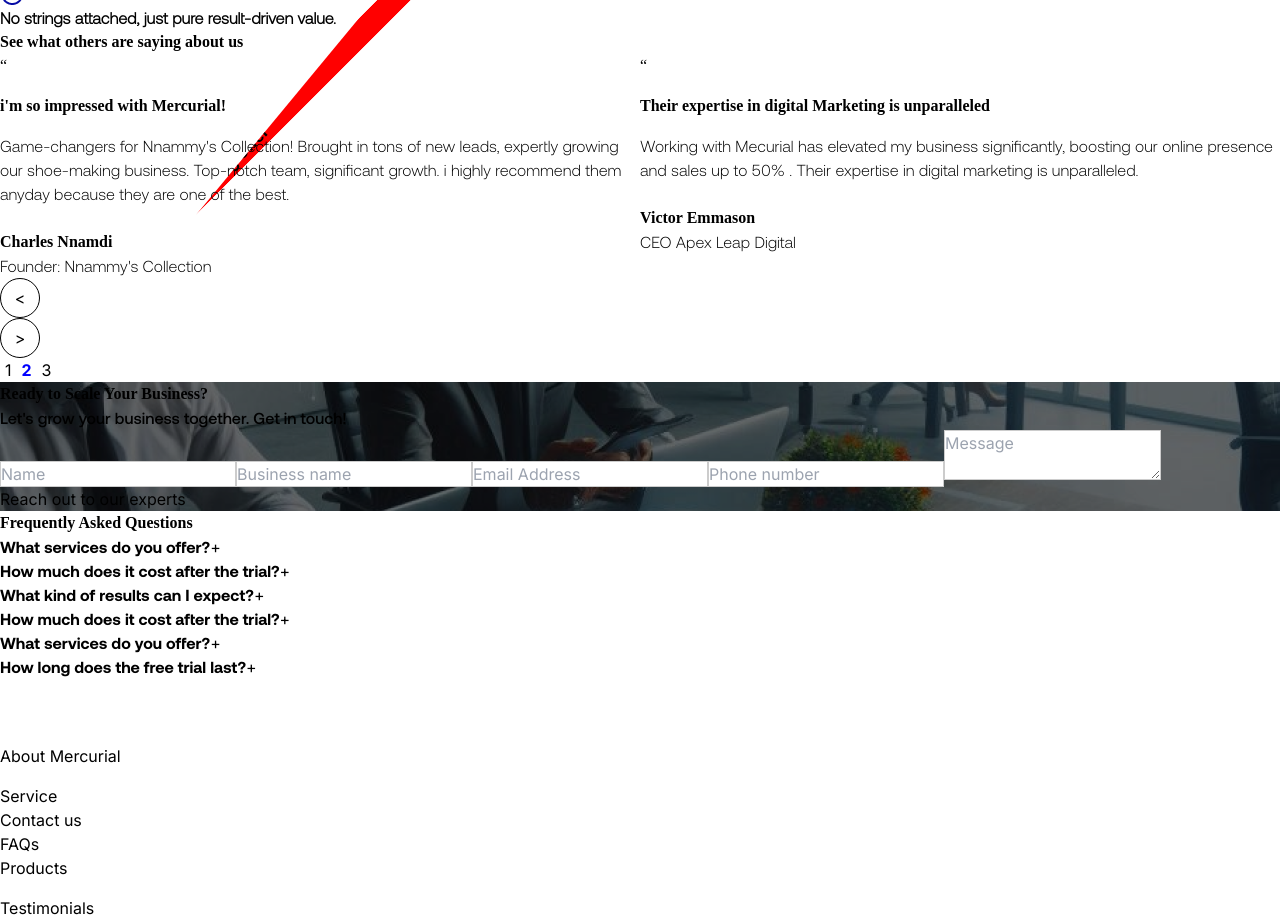
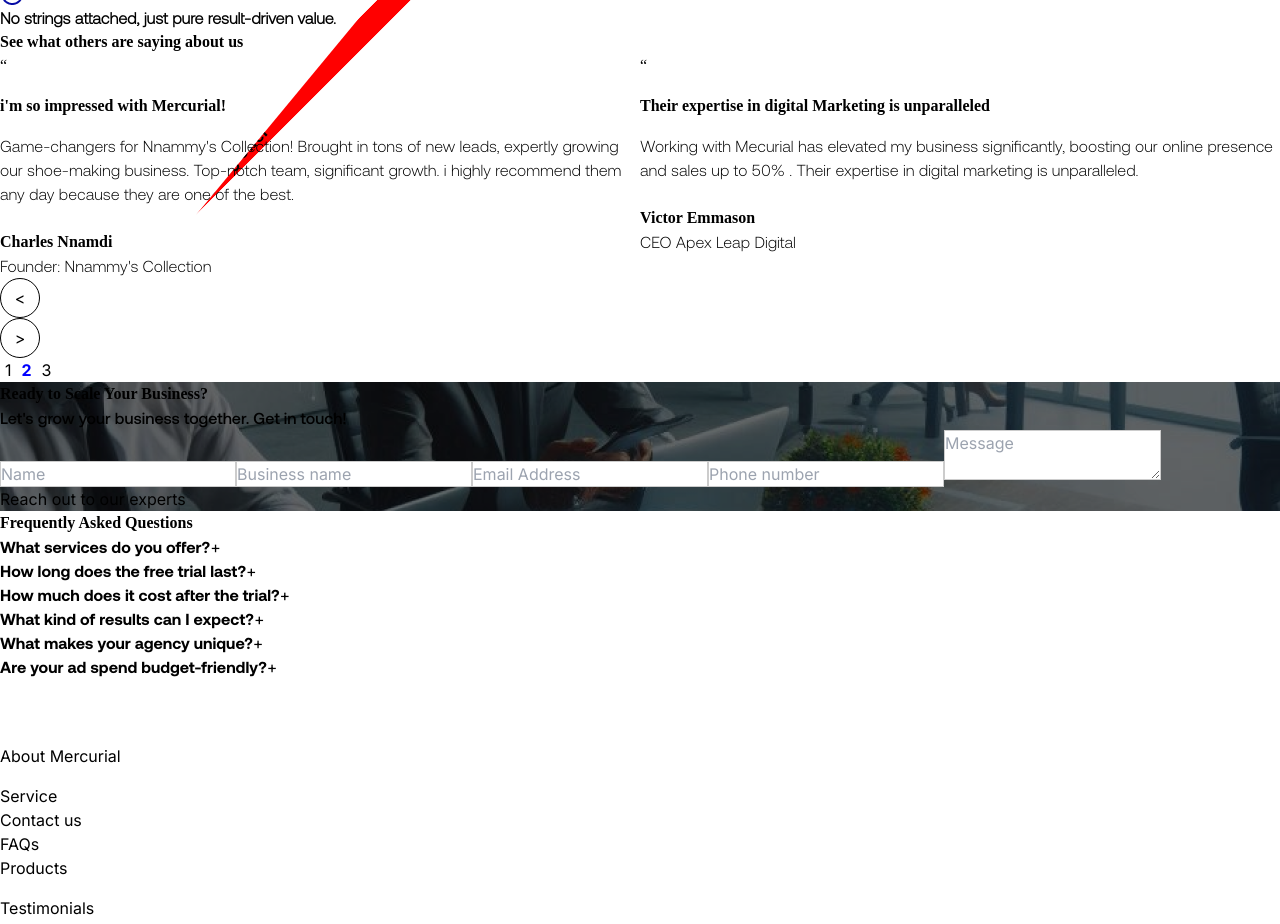
Before and after one commit to NiranMike/mecurial, a React (Vite) app: page / in a window 1280 px wide. Shown: the part 1780-2704 px from the top of the page. Built offline with nearby package versions, Linux system fonts and the light colour scheme; a web font is replaced by a local one.

Commit message:
newChanges

```diff
--- a/src/components/FAQ.jsx
+++ b/src/components/FAQ.jsx
@@ -9,28 +9,29 @@ const faqData = [
       "Our service portfolio includes digital marketing, social media management, content creation, email marketing, search engine optimization, and software solutions, all designed to drive growth and success for our clients.",
   },
   {
-    question: "How much does it cost after the trial?",
-    answer: "Our pricing plans are customized based on the specific needs and requirements of each client. After the trial, we'll work with you to understand your unique needs and provide a personalized quote that aligns with your goals and budget ." ,
-  },
-  {
-    question: "What kind of results can I expect?",
+    question: "How long does the free trial last?",
     answer:
       "Our free trial lasts for 2 weeks, giving you a risk-free opportunity to experience our expertise and see the results for yourself.",
   },
   {
     question: "How much does it cost after the trial?",
     answer:
-      "Our free trial lasts for 2 weeks, giving you a risk-free opportunity to experience our expertise and see the results for yourself.",
+      "Our pricing plans are customized based on the specific needs and requirements of each client. After the trial, we'll work with you to understand your unique needs and provide a personalized quote that aligns with your goals and budget .",
   },
   {
-    question: "What services do you offer?",
+    question: "What kind of results can I expect?",
     answer:
-      "Our free trial lasts for 2 weeks, giving you a risk-free opportunity to experience our expertise and see the results for yourself.",
+      "Our clients typically experience significant improvements in their online presence and business growth within 1-2 weeks of engaging our services. While results may vary depending on industry and market conditions, we assure you that our expert team will diligently work to understand your unique needs and develop tailored strategies to drive optimal outcomes. We are dedicated to delivering exceptional results and fostering long-term success for your business.",
   },
   {
-    question: "How long does the free trial last?",
+    question: "What makes your agency unique?",
     answer:
-      "Our free trial lasts for 2 weeks, giving you a risk-free opportunity to experience our expertise and see the results for yourself.",
+      "Our expert team, customized strategies, and dedication to delivering exceptional results set us apart. Additionally, our ability to offer comprehensive software solutions, including Software as a Service (SaaS) and custom software development, makes us a one-stop-shop for businesses looking to elevate their online presence and operations.",
+  },
+  {
+    question: "Are your ad spend budget-friendly?",
+    answer:
+      "Yes, we understand the importance of maximizing your ROI. Our team works closely with you to set a budget that aligns with your goals and ensures cost-effective ad spend. We offer flexible pricing models and continuously monitor and optimize your campaigns to ensure optimal performance within your budget.",
   },
 ];
 
--- a/src/components/TestimonialCarousel.jsx
+++ b/src/components/TestimonialCarousel.jsx
@@ -14,14 +14,14 @@ const testimonials = [
   {
     quote: "i'm so impressed with Mercurial!",
     description:
-      "Game-changers for Nnammy's Collection! Brought in tons of new leads, expertly growing our shoe-making business. Top-notch team, significant growth. i highly recommend them anyday because they are one of the best. ",
+      "Game-changers for Nnammy's Collection! Brought in tons of new leads, expertly growing our shoe-making business. Top-notch team, significant growth. i highly recommend them any day because they are one of the best. ",
     name: "Charles Nnamdi",
     title: "  Founder: Nnammy's Collection ",
   },
   {
     quote: " Their expertise in digital Marketing is unparalleled ",
     description:
-      " Working with Mecurial has elevated my business significantly, boosting our online presence and sales up to 50% . Their expertise in digital marketing is unparalleled.",
+      "Working with Mecurial has elevated my business significantly, boosting our online presence and sales up to 50% . Their expertise in digital marketing is unparalleled.",
     name: "Victor Emmason ",
     title: "CEO Apex Leap Digital",
   },
@@ -78,7 +78,7 @@ const TestimonialCarousel = () => {
       <Slider ref={sliderRef} {...settings}>
         {testimonials.map((testimonial, index) => (
           <div key={index} className="p-4 md:p-8">
-            <div className="border-[1px] border-black rounded-lg p-4 md:p-6 h-[500px] flex flex-col justify-between">
+            <div className="border-[1px] border-black rounded-lg p-4 md:p-6 h-[400px] flex flex-col justify-between">
               <div>
                 <div className="text-3xl md:text-4xl mb-4 bwmgradual-bold">“</div>
                 <p className="text-lg md:text-xl font-bold mb-4 bwmgradual-bold">{testimonial.quote}</p>
```
